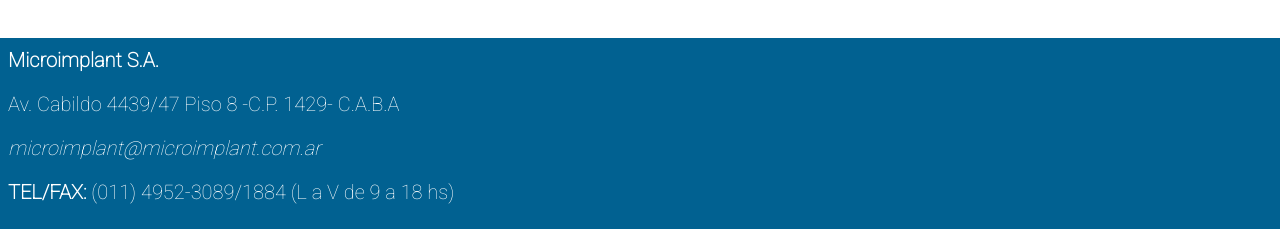
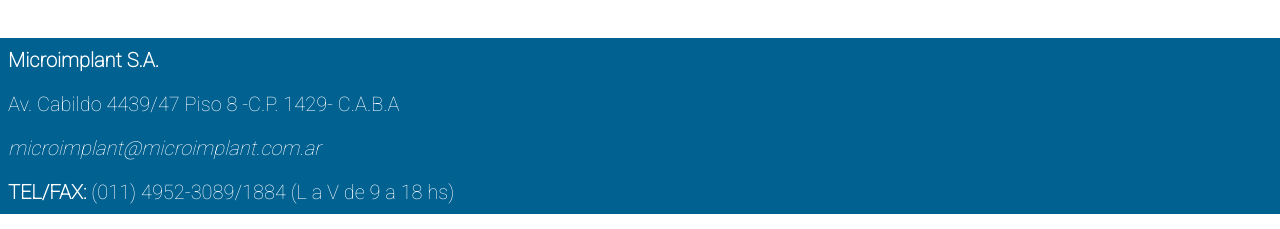
Before and after one commit to demaime/MicroImplant, a plain HTML site: page index.html in a window 1280 px wide. Shown: the part 2568-2797 px from the top of the page. Drawn offline with nearby package versions, Linux system fonts and the light colour scheme.

Commit message:
ajustado tamaño footer

```diff
--- a/index.html
+++ b/index.html
@@ -104,7 +104,7 @@
     <p class="p-4 text-2xl text-center lg:text-4xl lg:py-12">¿No encontrás lo que buscás? <strong>¡Contactanos!</strong></p>
     <div class="lg:hidden pb-5 w-full h-30 flex items-center justify-center"><iframe src="https://www.google.com/maps/embed?pb=!1m18!1m12!1m3!1d17243.666811418974!2d-58.45858658643997!3d-34.548696474217536!2m3!1f0!2f0!3f0!3m2!1i1024!2i768!4f13.1!3m3!1m2!1s0x95bcb6a2837d765b%3A0x4453017f5147d46b!2sAv.%20Cabildo%204439%2C%20C1429ABC%20CABA!5e0!3m2!1ses!2sar!4v1613592338123!5m2!1ses!2sar" width="350" height="250" frameborder="0" style="border:0;" allowfullscreen="" aria-hidden="false" tabindex="0"></iframe></div>
     <div class="hidden lg:block lg:pb-10 lg:w-full lg:h-30 lg:flex lg:items-center lg:justify-center"><iframe src="https://www.google.com/maps/embed?pb=!1m18!1m12!1m3!1d17243.666811418974!2d-58.45858658643997!3d-34.548696474217536!2m3!1f0!2f0!3f0!3m2!1i1024!2i768!4f13.1!3m3!1m2!1s0x95bcb6a2837d765b%3A0x4453017f5147d46b!2sAv.%20Cabildo%204439%2C%20C1429ABC%20CABA!5e0!3m2!1ses!2sar!4v1613592338123!5m2!1ses!2sar" width="1080" height="680" frameborder="0" style="border:0;" allowfullscreen="" aria-hidden="false" tabindex="0"></iframe></div>
-    <div style="background-color: rgb(1, 97, 145);"class="w-full h-30 text-xs lg:h-56 lg:text-xl">
+    <div style="background-color: rgb(1, 97, 145);"class="w-full h-30 text-xs lg:text-xl">
       <p class="p-1 w-full lg:p-2 text-white"><strong>Microimplant S.A.</strong></p>
       <p class="p-1 w-full lg:p-2 text-white">Av. Cabildo 4439/47 Piso 8 -C.P. 1429- C.A.B.A</p>
       <p class="p-1 w-full lg:p-2 text-white"><em>microimplant@microimplant.com.ar</em></p>
```
